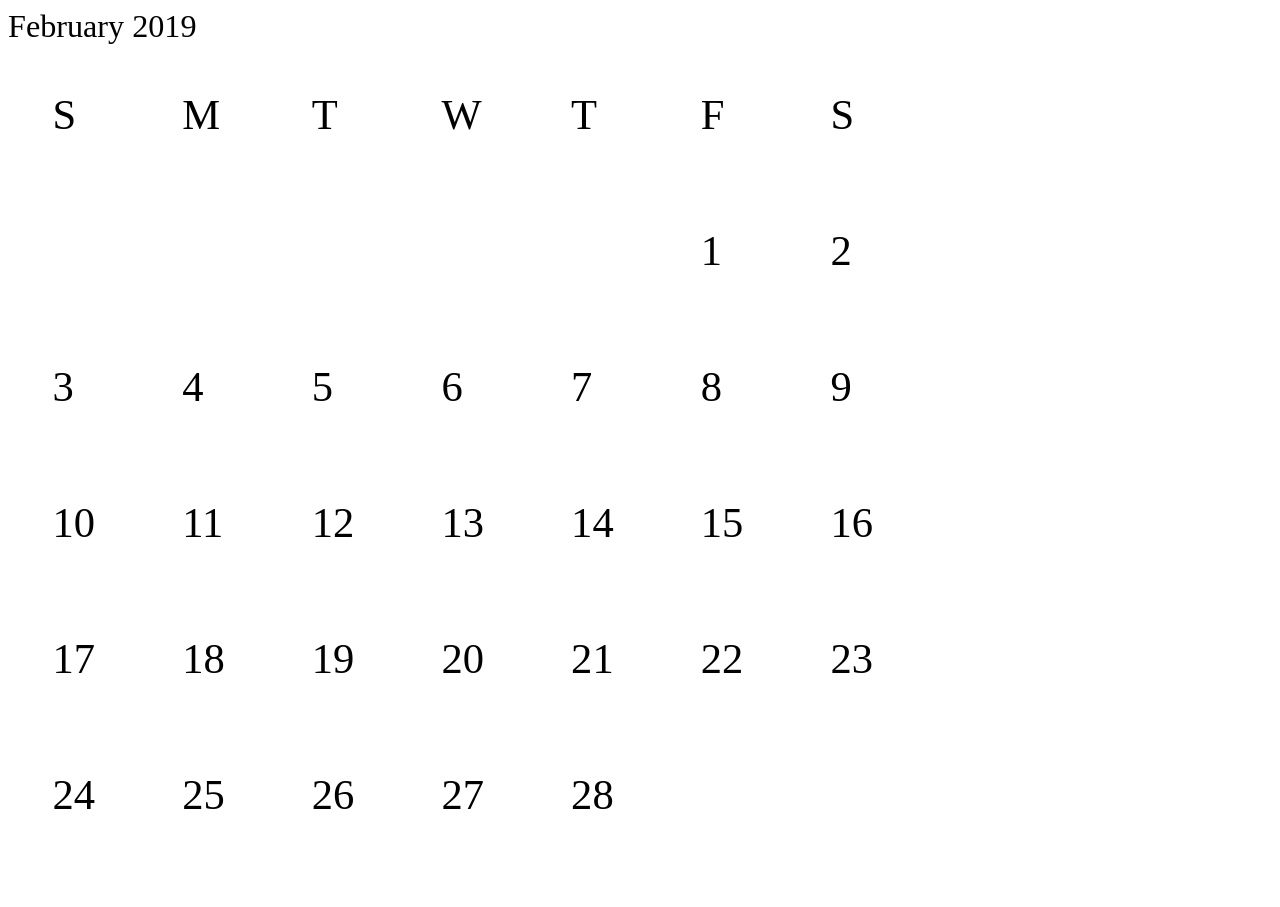
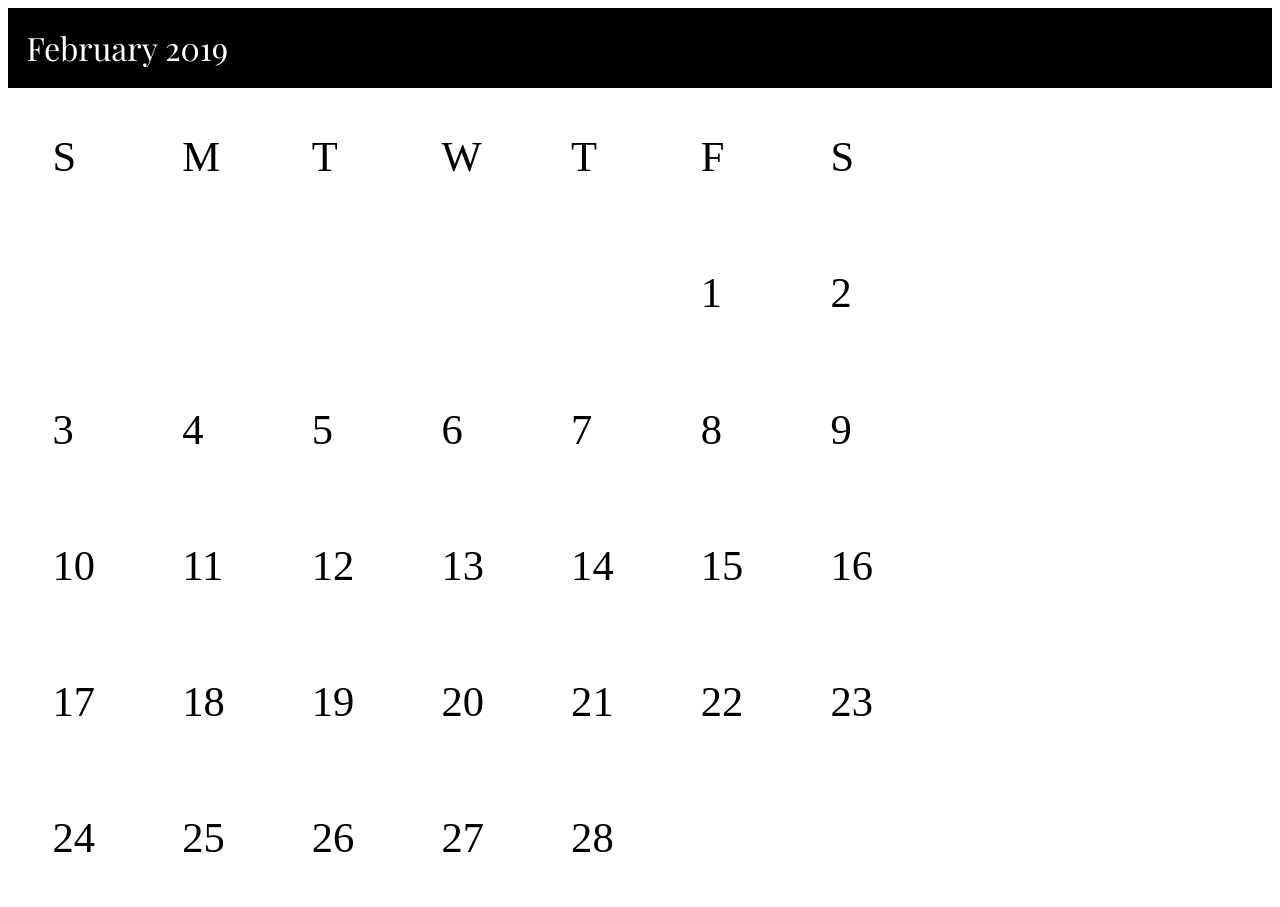
Before and after one commit to aza024/calendar-app, a plain HTML site: page index.html in a window 1280 px wide. Before the commit the page ends 872 px from the top, so only its background shows below. Drawn offline with nearby package versions, Linux system fonts and the light colour scheme.

Commit message:
simple styling

```diff
--- a/index.html
+++ b/index.html
@@ -6,6 +6,7 @@
     <title>Calendar</title>
     <meta name="viewport" content="width=device-width, initial-scale=1">
     <link rel="stylesheet" type="text/css" media="screen" href="main.css" />
+    <link href="https://fonts.googleapis.com/css?family=Playfair+Display" rel="stylesheet">
     <script src="main.js" defer></script>
 </head>
 <body>
--- a/main.css
+++ b/main.css
@@ -11,6 +11,14 @@
   margin: auto;
   text-align: center;
 }
+
 td{
   padding: 1em;
 }
+
+#calendarHeader{
+  color: white;
+  background: black;
+  padding: 1rem;
+  font-family: 'Playfair Display', serif;
+}
```
